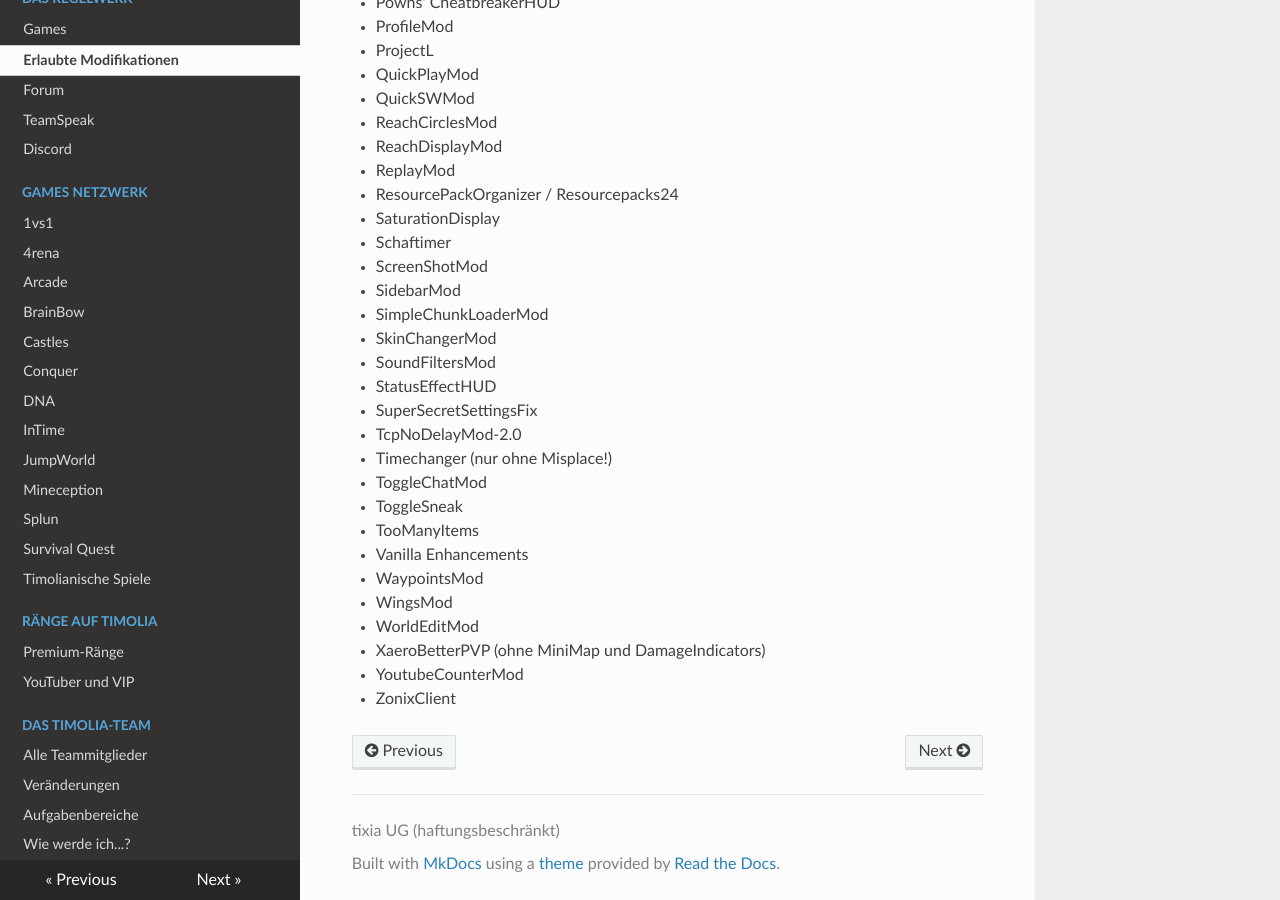
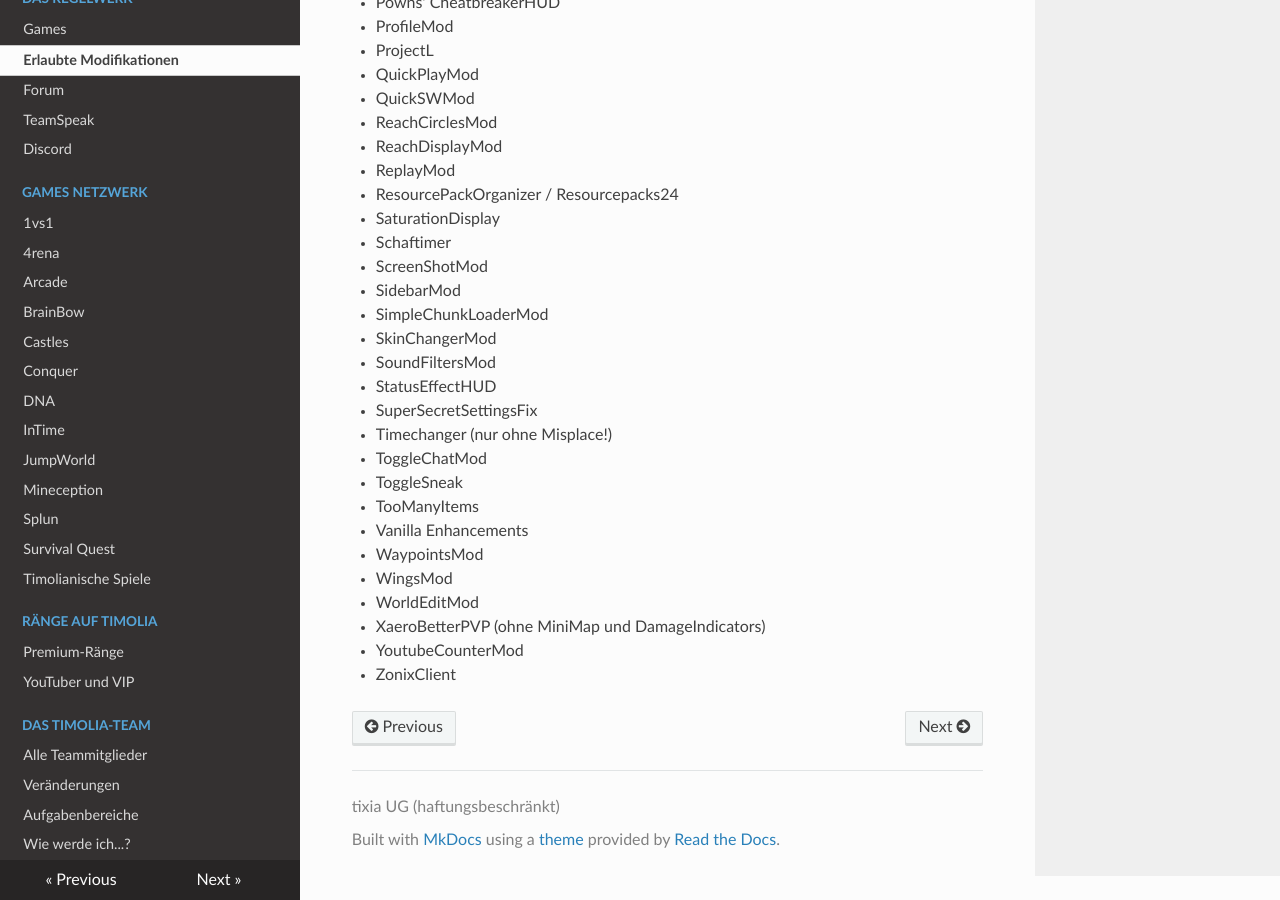
Before and after one commit to TimoliaDE/HowTo, an MkDocs documentation site: the page built from docs/rules/approvedmods.md, in a window 1280 px wide and 900 px high, scrolled down 1908 px. Built offline with MkDocs 1.6.1, drawn with Linux system fonts in a browser that asks for light colours; nearby versions of some CDN libraries; old or Windows-style settings are respelled for this version of MkDocs.

Commit message:
Update approvedmods.md

```diff
--- a/docs/rules/approvedmods.md
+++ b/docs/rules/approvedmods.md
@@ -89,7 +89,6 @@ Suche am besten mit der Suchfunktion deines Browsers (**Strg+F**) auf dieser Sei
 - SoundFiltersMod
 - StatusEffectHUD
 - SuperSecretSettingsFix
-- TcpNoDelayMod-2.0
 - Timechanger (nur ohne Misplace!)
 - ToggleChatMod
 - ToggleSneak
```
